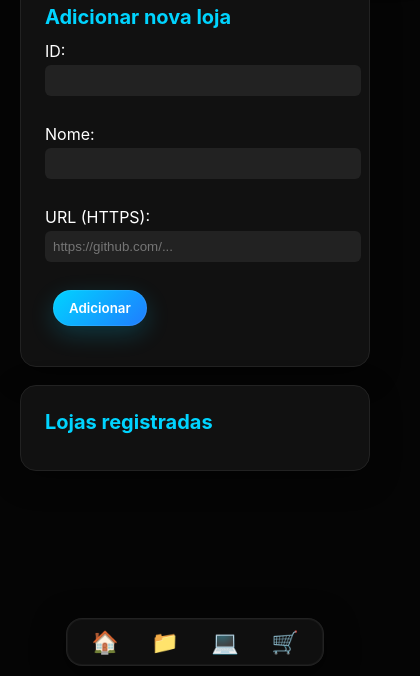
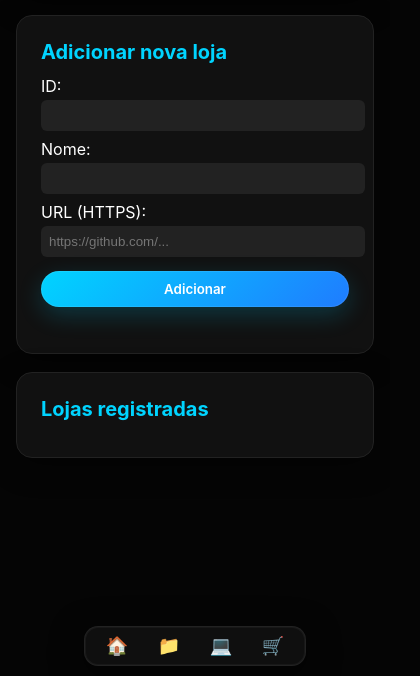
Before and after one commit to BrightierOS/BrightierOS-public, a website: page public/store.html in a window 390 px wide. Shown: the part 168-844 px from the top of the page, 420 px wide, since content can reach past the window. Drawn offline with Linux system fonts and the light colour scheme; no server answers.

Commit message:
Interface responsive: ajustes em dashboard, login e store

```diff
--- a/public/assets/dashboard.css
+++ b/public/assets/dashboard.css
@@ -407,3 +407,80 @@
         padding-bottom: 75px;
     }
 }
+
+
+@media (max-width: 720px) {
+    body {
+        padding: 20px;
+        padding-bottom: 88px;
+    }
+    main h1 {
+        font-size: 40px;
+    }
+    .dock {
+        gap: 2px;
+        padding: 6px 10px;
+        border-radius: 18px;
+    }
+    .dock-item {
+        padding: 6px 10px;
+        min-width: 44px;
+    }
+    .dock-icon {
+        font-size: 20px;
+    }
+    .dock-label {
+        font-size: 10px;
+    }
+    .box {
+        max-width: 100%;
+    }
+}
+
+@media (max-width: 480px) {
+    body {
+        padding: 16px;
+        padding-bottom: 80px;
+    }
+    main h1 {
+        font-size: 32px;
+    }
+    .dock {
+        gap: 0;
+        padding: 5px 6px;
+        border-radius: 14px;
+    }
+    .dock-item {
+        padding: 5px 8px;
+        min-width: 34px;
+    }
+    .dock-icon {
+        font-size: 18px;
+    }
+    .dock-label {
+        font-size: 9px;
+    }
+}
+
+@media (max-width: 520px) {
+  main h1 { font-size: 34px; }
+  .dock-item { min-width: 36px; }
+  .btn-row { gap: 8px; }
+  button { padding: 10px 14px; }
+  }
+/* ── Auto responsive ── */
+content { display:flex; flex-direction:column; width:100%; }
+main h1 { font-size: clamp(32px, 6vw, 48px); }
+main h2 { font-size: clamp(16px, 2.6vw, 18px); }
+.box, .store-section { width:100%; max-width:100%; box-sizing:border-box; }
+.table-wrap { width:100%; overflow-x:auto; -webkit-overflow-scrolling:touch; }
+#filesTable { min-width:520px; width:100%; border-collapse:collapse; }
+#filesTable th, #filesTable td { padding:8px 10px; white-space:nowrap; }
+.box button, .store-section button { width:100%; text-align:center; margin:6px 0; }
+.login-card, .setup-card { width:min(100% - 24px, 480px); }
+#terminal { max-width:100%; }
+@media (max-width: 600px) {
+  .dock-label { display:none; }
+  main h1 { letter-spacing:-1px; }
+  button { white-space:nowrap; }
+}
--- a/public/store.html
+++ b/public/store.html
@@ -9,10 +9,10 @@
   <h1 class="box">Community App Store</h1>
   <section id="add-store" class="store-section">
     <h2>Adicionar nova loja</h2>
-    <form id="store-form">
-      <label>ID: <input type="text" name="id" required></label><br>
-      <label>Nome: <input type="text" name="name" required></label><br>
-      <label>URL (HTTPS): <input type="url" name="url" placeholder="https://github.com/..." required></label><br>
+    <form id="store-form" class="stack">
+      <label>ID: <input type="text" name="id" required></label>
+      <label>Nome: <input type="text" name="name" required></label>
+      <label>URL (HTTPS): <input type="url" name="url" placeholder="https://github.com/..." required></label>
       <button type="submit">Adicionar</button>
     </form>
     <p id="store-msg"></p>
```
Also changed, not shown: public/login.html (+3 -1 lines).
